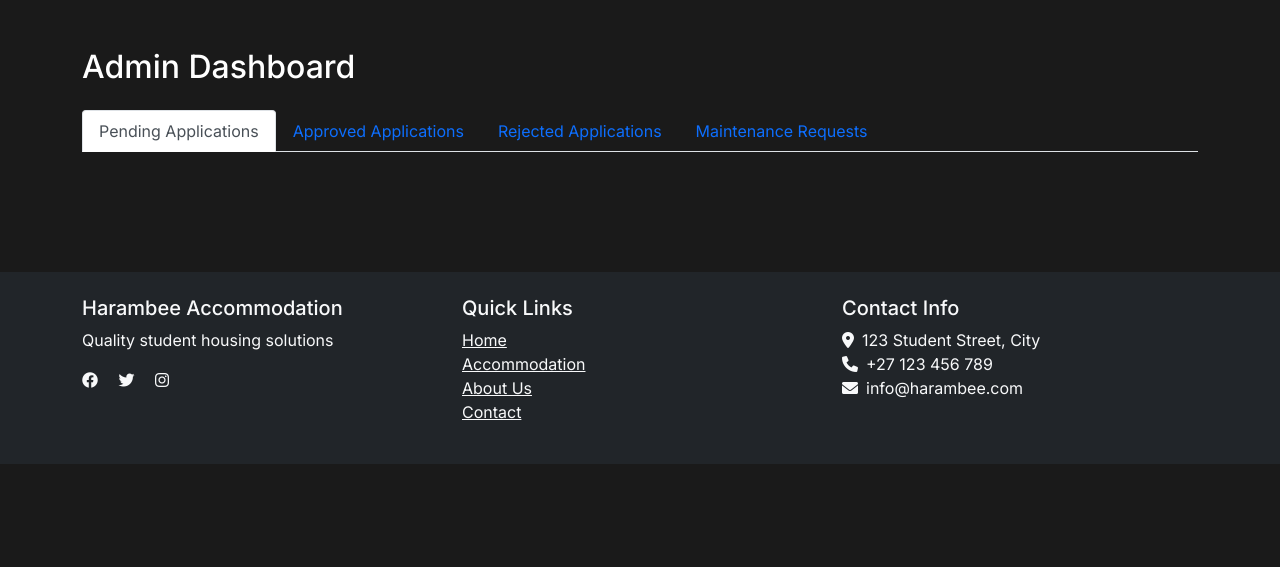
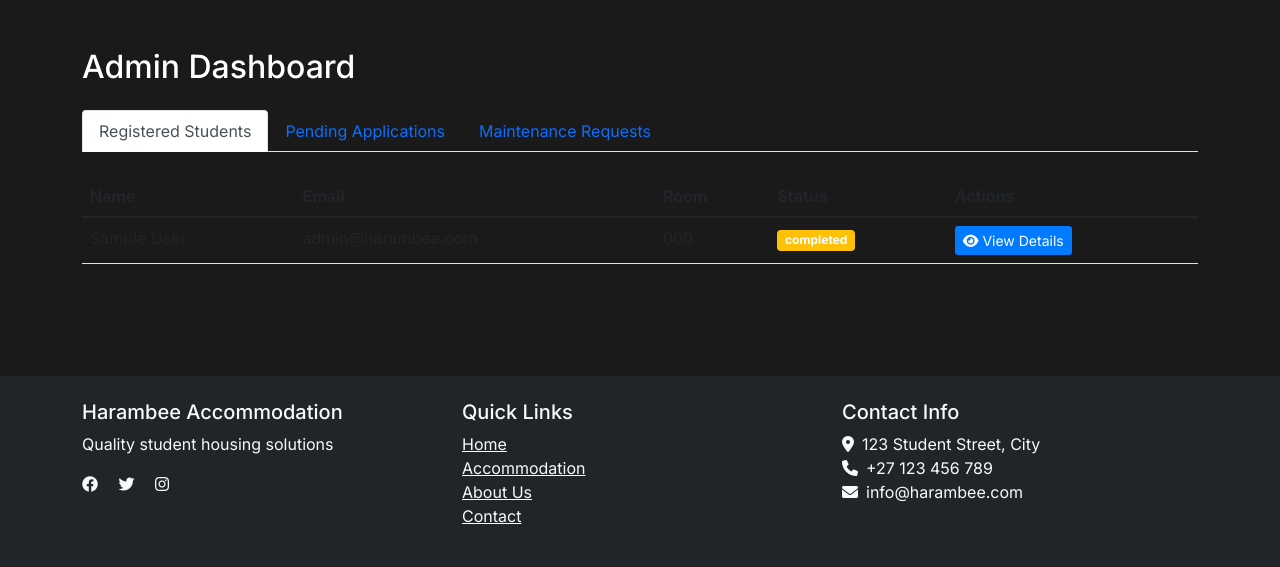
Before and after one commit to harry34704/Harambee_1, a Flask app: page /dashboard in a window 1280 px wide. Shown: the part 72-639 px from the top of the page. Run offline with Flask 3, Linux system fonts and the light colour scheme; a user stored in the database is signed in; tables that the repository leaves empty hold one stand-in row (values such as "Sample post").

Commit message:
Enhance admin functionality: Added ability for admin to view registered students and implemented admin login.
Replit-Commit-Author: Agent
Replit-Commit-Session-Id: 30bc959a-5f52-4fff-8d97-1dcb4f80ab12
Replit-Commit-Screenshot-Url: https://storage.googleapis.com/screenshot-production-us-central1/b2ad5f9a-0736-4be2-a274-cfdb70b2d422/9ab05d35-3552-4170-9fb8-6f3c4cad2a62.jpg

```diff
--- a/app.py
+++ b/app.py
@@ -116,8 +116,15 @@ def register():
 @login_required
 def dashboard():
     if current_user.is_admin:
+        registered_students = Student.query.all()
         pending_applications = Student.query.filter_by(status="pending").all()
-        return render_template("dashboard/admin.html", applications=pending_applications)
+        maintenance_requests = MaintenanceRequest.query.order_by(MaintenanceRequest.created_at.desc()).all()
+        return render_template(
+            "dashboard/admin.html",
+            registered_students=registered_students,
+            pending_applications=pending_applications,
+            maintenance_requests=maintenance_requests
+        )
     else:
         student = Student.query.filter_by(user_id=current_user.id).first()
         return render_template("dashboard/student.html", student=student)
@@ -247,7 +254,32 @@ def view_document(student_id, doc_type):
     return redirect(url_for("admin_applications"))
 
 
-#NEW ROUTES FROM EDITED SNIPPET
+@app.route("/admin/view_student/<int:student_id>")
+@login_required
+def admin_view_student(student_id):
+    if not current_user.is_admin:
+        flash("Access denied.", "danger")
+        return redirect(url_for("home"))
+
+    student = Student.query.get_or_404(student_id)
+    return render_template("admin/student_detail.html", student=student)
+
+@app.route("/update_maintenance/<int:request_id>", methods=["POST"])
+@login_required
+def update_maintenance(request_id):
+    if not current_user.is_admin:
+        flash("Access denied.", "danger")
+        return redirect(url_for("dashboard"))
+
+    maintenance = MaintenanceRequest.query.get_or_404(request_id)
+    new_status = request.form.get("status")
+    if new_status in ["pending", "in_progress", "completed"]:
+        maintenance.status = new_status
+        if new_status == "completed":
+            maintenance.resolved_at = datetime.utcnow()
+        db.session.commit()
+        flash("Maintenance request status updated.", "success")
+    return redirect(url_for("dashboard"))
 
 @app.route("/book_room", methods=["POST"])
 @login_required
@@ -383,9 +415,28 @@ for image in ['pi4.jpg', 'pi5.jpg', 'pi6.jpg', 'pi7.jpg', 'pic1.jpg', 'pic2.jpg'
         shutil.copy2(source, destination)
 
 
+def create_admin_user():
+    admin_email = "admin@harambee.com"
+    admin = User.query.filter_by(email=admin_email).first()
+    if not admin:
+        admin = User(
+            email=admin_email,
+            password=generate_password_hash("admin123"),  # Default password, should be changed
+            is_admin=True
+        )
+        admin_profile = Admin(
+            user=admin,
+            name="System Admin"
+        )
+        db.session.add(admin)
+        db.session.add(admin_profile)
+        db.session.commit()
+        print("Admin user created successfully!")
+
 # Initialize database tables
 with app.app_context():
     db.create_all()
+    create_admin_user()
 
 if __name__ == "__main__":
     app.run(host="0.0.0.0", port=5000, debug=True)
--- a/templates/dashboard/admin.html
+++ b/templates/dashboard/admin.html
@@ -6,13 +6,10 @@
 
     <ul class="nav nav-tabs mb-4">
         <li class="nav-item">
-            <a class="nav-link active" data-bs-toggle="tab" href="#pending">Pending Applications</a>
+            <a class="nav-link active" data-bs-toggle="tab" href="#students">Registered Students</a>
         </li>
         <li class="nav-item">
-            <a class="nav-link" data-bs-toggle="tab" href="#approved">Approved Applications</a>
-        </li>
-        <li class="nav-item">
-            <a class="nav-link" data-bs-toggle="tab" href="#rejected">Rejected Applications</a>
+            <a class="nav-link" data-bs-toggle="tab" href="#pending">Pending Applications</a>
         </li>
         <li class="nav-item">
             <a class="nav-link" data-bs-toggle="tab" href="#maintenance">Maintenance Requests</a>
@@ -20,41 +17,71 @@
     </ul>
 
     <div class="tab-content">
-        <div class="tab-pane fade show active" id="pending">
-            {% for student in applications %}
-            {% if student.status == 'pending' %}
+        <div class="tab-pane fade show active" id="students">
+            <div class="table-responsive">
+                <table class="table table-hover">
+                    <thead>
+                        <tr>
+                            <th>Name</th>
+                            <th>Email</th>
+                            <th>Room</th>
+                            <th>Status</th>
+                            <th>Actions</th>
+                        </tr>
+                    </thead>
+                    <tbody>
+                        {% for student in registered_students %}
+                        <tr>
+                            <td>{{ student.name }}</td>
+                            <td>{{ student.user.email }}</td>
+                            <td>{{ student.room_number or 'Not Assigned' }}</td>
+                            <td><span class="badge bg-{{ 'success' if student.status == 'approved' else 'warning' }}">{{ student.status }}</span></td>
+                            <td>
+                                <a href="{{ url_for('admin_view_student', student_id=student.id) }}" class="btn btn-sm btn-primary">
+                                    <i class="fas fa-eye me-1"></i>View Details
+                                </a>
+                            </td>
+                        </tr>
+                        {% endfor %}
+                    </tbody>
+                </table>
+            </div>
+        </div>
+
+        <div class="tab-pane fade" id="pending">
+            {% for application in pending_applications %}
             <div class="card mb-3">
                 <div class="card-body">
                     <div class="row">
                         <div class="col-md-8">
-                            <h5>{{ student.name }}</h5>
-                            <p class="mb-1"><i class="fas fa-envelope me-2"></i>{{ student.user.email }}</p>
-                            <p class="mb-1"><i class="fas fa-phone me-2"></i>{{ student.phone }}</p>
-                            <p class="mb-1"><i class="fas fa-user me-2"></i>Guardian: {{ student.guardian_name }}</p>
+                            <h5>{{ application.name }}</h5>
+                            <p class="mb-1"><i class="fas fa-envelope me-2"></i>{{ application.user.email }}</p>
+                            <p class="mb-1"><i class="fas fa-phone me-2"></i>{{ application.phone }}</p>
+                            <p class="mb-1"><i class="fas fa-user me-2"></i>Guardian: {{ application.guardian_name }}</p>
                         </div>
                         <div class="col-md-4 text-end">
-                            <a href="{{ url_for('view_document', student_id=student.id, doc_type='id') }}" class="btn btn-sm btn-outline-primary mb-2">
+                            <a href="{{ url_for('view_document', student_id=application.id, doc_type='id') }}" class="btn btn-sm btn-outline-primary mb-2">
                                 <i class="fas fa-id-card me-1"></i>View ID
                             </a>
-                            <a href="{{ url_for('view_document', student_id=student.id, doc_type='parent_id') }}" class="btn btn-sm btn-outline-primary mb-2">
+                            <a href="{{ url_for('view_document', student_id=application.id, doc_type='parent_id') }}" class="btn btn-sm btn-outline-primary mb-2">
                                 <i class="fas fa-id-card me-1"></i>View Parent ID
                             </a>
-                            <a href="{{ url_for('view_document', student_id=student.id, doc_type='payslip') }}" class="btn btn-sm btn-outline-primary mb-2">
+                            <a href="{{ url_for('view_document', student_id=application.id, doc_type='payslip') }}" class="btn btn-sm btn-outline-primary mb-2">
                                 <i class="fas fa-file-invoice-dollar me-1"></i>View Payslip
                             </a>
-                            <a href="{{ url_for('view_document', student_id=student.id, doc_type='bank_statement') }}" class="btn btn-sm btn-outline-primary mb-2">
+                            <a href="{{ url_for('view_document', student_id=application.id, doc_type='bank_statement') }}" class="btn btn-sm btn-outline-primary mb-2">
                                 <i class="fas fa-file-invoice me-1"></i>View Bank Statement
                             </a>
                         </div>
                     </div>
                     <div class="mt-3">
-                        <form method="POST" action="{{ url_for('process_application', student_id=student.id) }}" class="d-inline">
+                        <form method="POST" action="{{ url_for('process_application', student_id=application.id) }}" class="d-inline">
                             <input type="hidden" name="action" value="approve">
                             <button type="submit" class="btn btn-success">
                                 <i class="fas fa-check me-1"></i>Approve
                             </button>
                         </form>
-                        <form method="POST" action="{{ url_for('process_application', student_id=student.id) }}" class="d-inline">
+                        <form method="POST" action="{{ url_for('process_application', student_id=application.id) }}" class="d-inline">
                             <input type="hidden" name="action" value="reject">
                             <button type="submit" class="btn btn-danger">
                                 <i class="fas fa-times me-1"></i>Reject
@@ -63,16 +90,7 @@
                     </div>
                 </div>
             </div>
-            {% endif %}
             {% endfor %}
-        </div>
-
-        <div class="tab-pane fade" id="approved">
-            <!-- Similar structure for approved applications -->
-        </div>
-
-        <div class="tab-pane fade" id="rejected">
-            <!-- Similar structure for rejected applications -->
         </div>
 
         <div class="tab-pane fade" id="maintenance">
```
Also changed, not shown: templates/admin/student_detail.html (added, +102 -0 lines).
